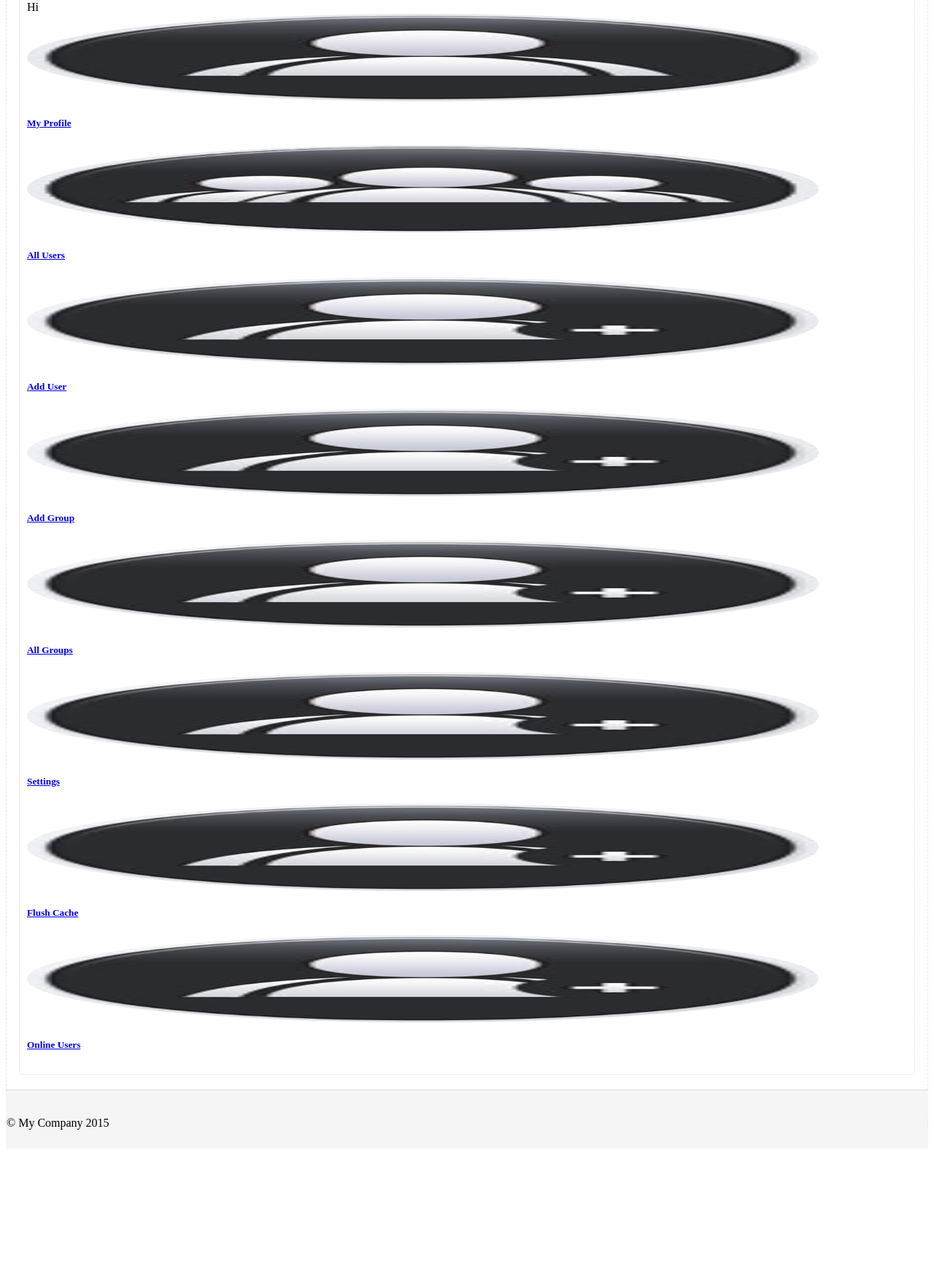
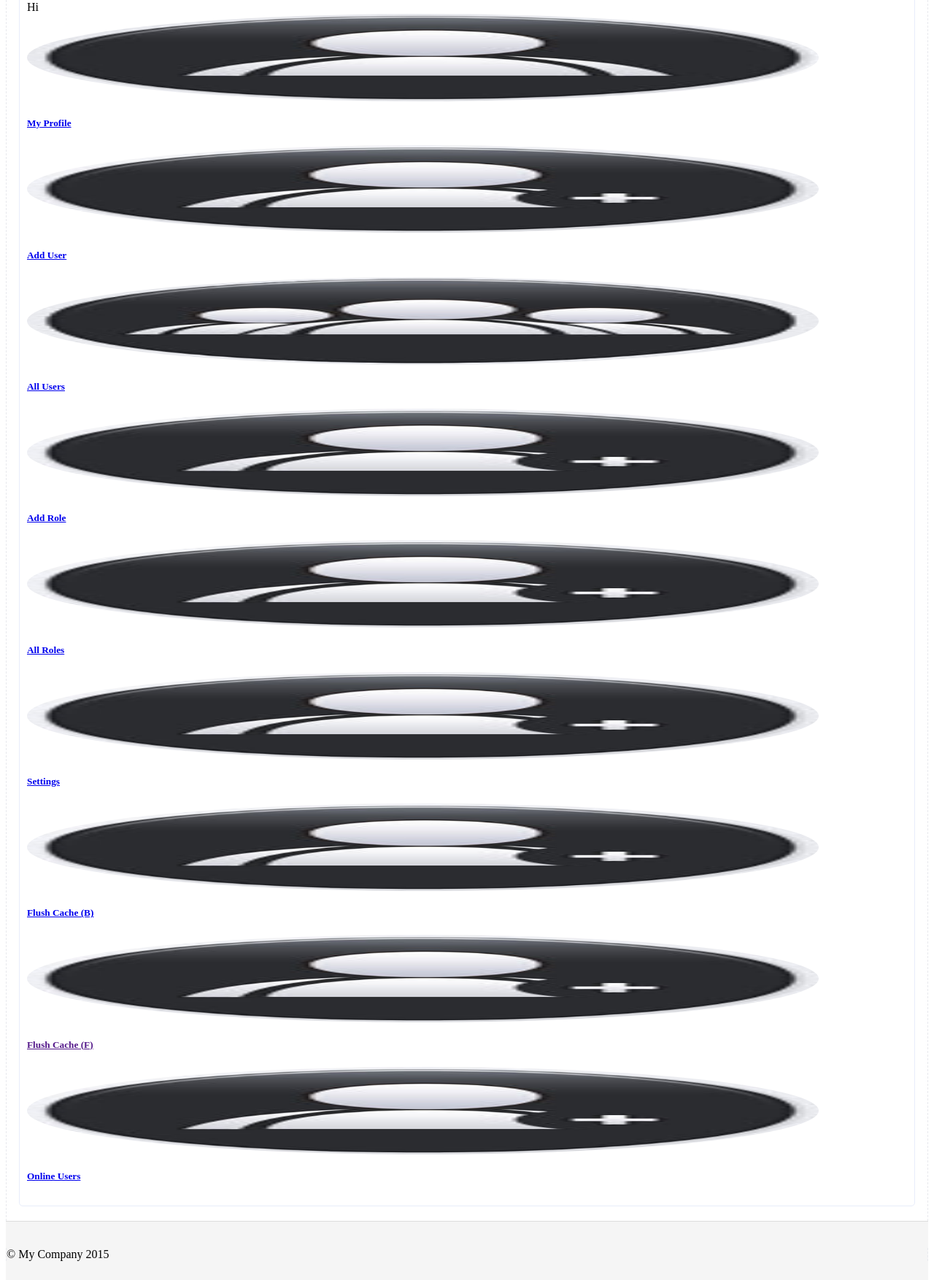
Before and after one commit to pranjalcodefire/yiiuserplugin, a Yii app: the page made by backend/views/user/dashboard.php in a window 1280 px wide. Shown: the part 184-1938 px from the top of the page at 73% size. Before the commit the page ends 1732 px from the top, so only its background shows below. Run offline with PHP 8.4 and a stand-in for Yii, Linux system fonts and the light colour scheme; the template is opened without the code that fills it, so the values that code supplies are empty; some libraries are stand-ins or nearby versions.

Commit message:
small changes

```diff
--- a/backend/controllers/UserController.php
+++ b/backend/controllers/UserController.php
@@ -374,9 +374,9 @@
 
     public function actionClearCache(){
         if(Yii::$app->cache->flush()){
-            Yii::$app->session->setFlash("success", 'Cache has been cleared successfully', true);
+            Yii::$app->session->setFlash("success", 'Backend cache has been cleared successfully', true);
         }else{
-            Yii::$app->session->setFlash("danger", 'Cache NOT cleared successfully. Please try again', true);
+            Yii::$app->session->setFlash("danger", 'Backend cache NOT cleared successfully. Please try again', true);
         }
         return $this->redirect(Url::to(['user/dashboard']));
     }
--- a/backend/views/layouts/main.php
+++ b/backend/views/layouts/main.php
@@ -61,11 +61,11 @@
                                 <li><a href="<?php echo Url::to(['user/online']);?>">Online users</a></li>
                             </ul>
                         </li>
-                        <li><a href="#" class="dropdown-toggle" data-toggle="dropdown">Groups</a>
+                        <li><a href="#" class="dropdown-toggle" data-toggle="dropdown">Roles</a>
                             <ul class="dropdown-menu" role="menu">
                                 <li><a href="<?php echo Url::to(['user-group/index']);?>">All</a></li>
                                 <li><a href="<?php echo Url::to(['user-group/save']);?>">Add New</a></li>
-								<li><a href="<?php echo Url::to(['group-permission/index']);?>">Group Permission</a></li>
+								<li><a href="<?php echo Url::to(['group-permission/index']);?>">Role Permission</a></li>
 								<li><a href="<?php echo Url::to(['group-permission/load']);?>">Load Actions</a></li>
                             </ul>
                         </li>
--- a/backend/views/user-group/index.php
+++ b/backend/views/user-group/index.php
@@ -6,7 +6,7 @@
 use yii\widgets\LinkPager;
 use frontend\widgets\Alert;
 
-$this->title = 'All Groups';
+$this->title = 'All Roles';
 ?>
 <div class="col-md-12">
 <!--    <h4>All Groups</h4><hr>-->
--- a/backend/views/user-group/save.php
+++ b/backend/views/user-group/save.php
@@ -4,7 +4,7 @@
 use yii\widgets\ActiveForm;
 use frontend\widgets\Alert;
 
-$this->title = 'Add Group';
+$this->title = 'Add Role';
 ?>
 <div class="row">
     <div class="col-md-12">
--- a/backend/views/user/dashboard.php
+++ b/backend/views/user/dashboard.php
@@ -25,6 +25,14 @@
           </div>
       </a>
     </div>
+    <div class=" col-md-2">
+      <a href="<?php echo Url::to(['user/save']);?>" class="thumbnail" title='Add User'>
+          <img alt="100%x180" src="<?php echo Yii::$app->homeUrl; ?>/plugin-images/add-user.jpg" class="dashboard-thumbnails">
+          <div class="caption text-center">
+            <h5>Add User</h5>
+          </div>
+      </a>
+    </div>
     <div class="col-md-2">
         <a href="<?php echo Url::to(['user/index']);?>" class="thumbnail" title='All Users'>
           <img alt="100%x180" src="<?php echo Yii::$app->homeUrl;?>/plugin-images/all-users.jpg" class="dashboard-thumbnails">
@@ -34,26 +42,18 @@
       </a>
     </div>
     <div class=" col-md-2">
-      <a href="<?php echo Url::to(['user/save']);?>" class="thumbnail" title='Add User'>
+      <a href="<?php echo Url::to(['user-group/save']);?>" class="thumbnail" title='Add Role'>
           <img alt="100%x180" src="<?php echo Yii::$app->homeUrl; ?>/plugin-images/add-user.jpg" class="dashboard-thumbnails">
           <div class="caption text-center">
-            <h5>Add User</h5>
+            <h5>Add Role</h5>
           </div>
       </a>
     </div>
     <div class=" col-md-2">
-      <a href="<?php echo Url::to(['user-group/save']);?>" class="thumbnail" title='All Groups'>
+      <a href="<?php echo Url::to(['user-group/index']);?>" class="thumbnail" title='All Roles'>
           <img alt="100%x180" src="<?php echo Yii::$app->homeUrl; ?>/plugin-images/add-user.jpg" class="dashboard-thumbnails">
           <div class="caption text-center">
-            <h5>Add Group</h5>
-          </div>
-      </a>
-    </div>
-    <div class=" col-md-2">
-      <a href="<?php echo Url::to(['user-group/index']);?>" class="thumbnail" title='Add Group'>
-          <img alt="100%x180" src="<?php echo Yii::$app->homeUrl; ?>/plugin-images/add-user.jpg" class="dashboard-thumbnails">
-          <div class="caption text-center">
-            <h5>All Groups</h5>
+            <h5>All Roles</h5>
           </div>
       </a>
     </div>
@@ -68,10 +68,18 @@
 </div>
 <div class="row">
     <div class=" col-md-2">
-        <a href="<?php echo Url::to(['user/clear-cache']);?>" class="thumbnail" title='Flush Cache'>
+        <a href="<?php echo Url::to(['user/clear-cache']);?>" class="thumbnail" title='Flush Cache(Backend)'>
             <img alt="100%x180" src="<?php echo Yii::$app->homeUrl; ?>/plugin-images/add-user.jpg" class="dashboard-thumbnails">
             <div class="caption text-center">
-              <h5>Flush Cache</h5>
+              <h5>Flush Cache (B)</h5>
+            </div>
+        </a>
+    </div>
+    <div class=" col-md-2">
+        <a href="<?php echo Yii::$app->urlManagerFrontend->createUrl(['user/clear-cache']);?>" class="thumbnail" title='Flush Cache(Frontend)'>
+            <img alt="100%x180" src="<?php echo Yii::$app->homeUrl; ?>/plugin-images/add-user.jpg" class="dashboard-thumbnails">
+            <div class="caption text-center">
+              <h5>Flush Cache (F)</h5>
             </div>
         </a>
     </div>
--- a/common/models/UserGroup.php
+++ b/common/models/UserGroup.php
@@ -15,7 +15,7 @@
     public function rules(){
         return [
             [['name'], 'required', 'on'=>'userGroup'],
-            ['name', 'unique', 'targetClass' => '\common\models\UserGroup', 'message' => 'Group name already exists', 'on'=>'userGroup'],
+            ['name', 'unique', 'targetClass' => '\common\models\UserGroup', 'message' => 'Role name already exists', 'on'=>'userGroup'],
         ];
     }
 
--- a/frontend/controllers/UserController.php
+++ b/frontend/controllers/UserController.php
@@ -304,11 +304,11 @@
 
     public function actionClearCache(){
         if(Yii::$app->cache->flush()){
-            Yii::$app->session->setFlash("success", 'Cache has been cleared successfully', true);
+            Yii::$app->session->setFlash("success", 'Frontend cache has been cleared successfully', true);
         }else{
-            Yii::$app->session->setFlash("danger", 'Cache NOT cleared successfully. Please try again', true);
+            Yii::$app->session->setFlash("danger", 'Frontend cache NOT cleared successfully. Please try again', true);
         }
-        return $this->redirect(Url::to(['user/dashboard']));
+        return $this->redirect(Yii::$app->urlManagerBackend->createUrl(['user/dashboard']));
     }
 
 
```
Also changed, not shown: backend/views/user/edit.php (+4 -18 lines), common/config/main.php (+12 -0 lines), common/components/UserConnect.php (renamed from common/components/Online.php).
